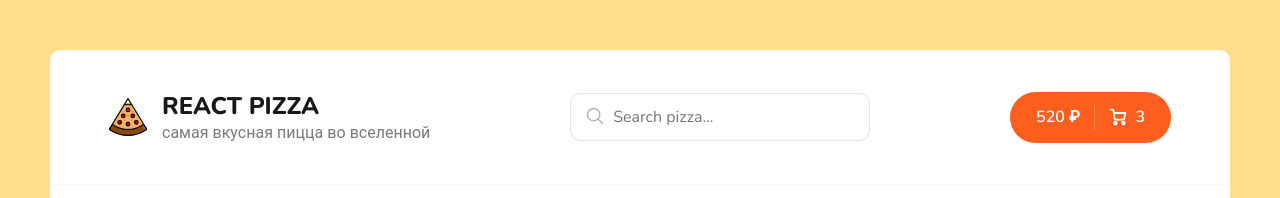
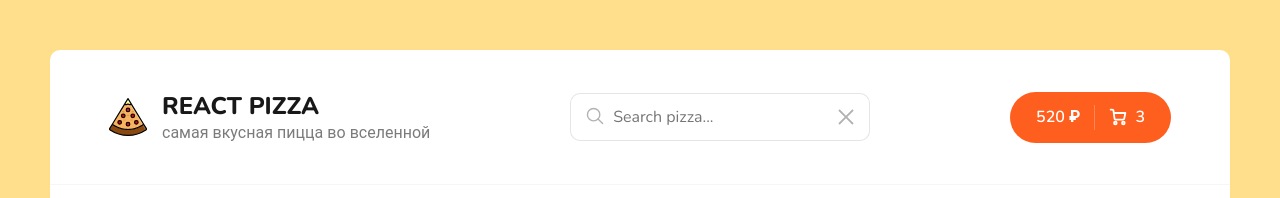
Before and after one commit to IvanSeagull/react-pizza, a React (Create React App) app: page / in a window 1280 px wide. Shown: the top 198 px of the page. Built offline with nearby package versions, Linux system fonts and the light colour scheme.

Commit message:
Added searching pizzas

```diff
--- a/src/App.js
+++ b/src/App.js
@@ -9,6 +9,8 @@ import NotFound from './pages/NotFound';
 import './scss/app.scss';
 
 function App() {
+  const [searchValue, setSearchValue] = React.useState('');
+
   return (
     <div className="wrapper">
       <Header />
--- a/src/components/Search/Search.module.scss
+++ b/src/components/Search/Search.module.scss
@@ -22,3 +22,18 @@
   left: 14px;
   top: 12px;
 }
+
+.clearIcon {
+  width: 18px;
+  height: 18px;
+  opacity: 0.3;
+  position: absolute;
+  right: 15px;
+  top: 15px;
+  cursor: pointer;
+  transition: all 0.1s ease-in-out;
+
+  &:hover {
+    opacity: 0.5;
+  }
+}
--- a/src/components/Search/index.jsx
+++ b/src/components/Search/index.jsx
@@ -38,6 +38,16 @@ const Search = () => {
         />
       </svg>
       <input className={styles.input} placeholder="Search pizza..." />
+
+      {/* {value && ( */}
+      <svg
+        // onClick={onClickClear}
+        className={styles.clearIcon}
+        viewBox="0 0 20 20"
+        xmlns="http://www.w3.org/2000/svg">
+        <path d="M10 8.586L2.929 1.515 1.515 2.929 8.586 10l-7.071 7.071 1.414 1.414L10 11.414l7.071 7.071 1.414-1.414L11.414 10l7.071-7.071-1.414-1.414L10 8.586z" />
+      </svg>
+      {/* )} */}
     </div>
   );
 };
--- a/src/pages/Home.jsx
+++ b/src/pages/Home.jsx
@@ -47,7 +47,7 @@ const Home = () => {
         break;
     }
 
-    return items;
+    return items.filter((obj) => obj.title.toLowerCase().includes(''.toLocaleLowerCase()));
   };
 
   React.useEffect(() => {
```
